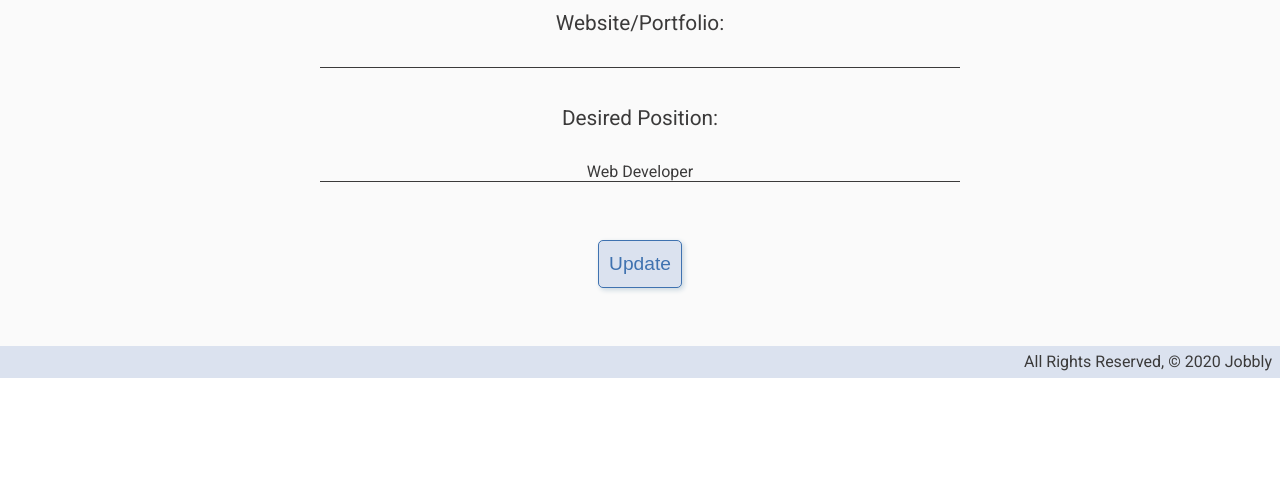
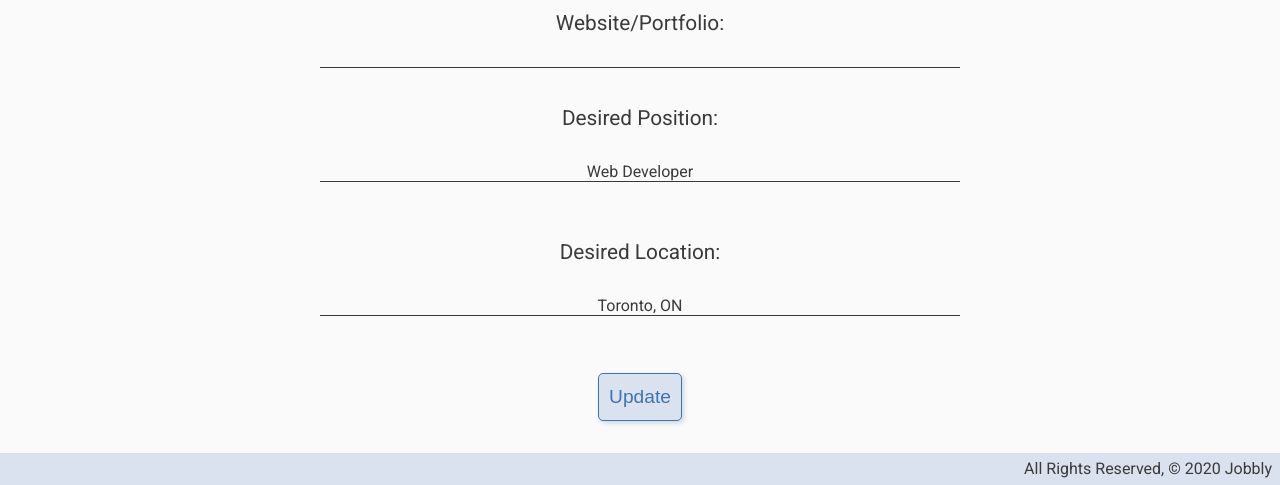
Before and after one commit to seiteambestteam/jobbly, a Django app: page /accounts/profile/ in a window 1280 px wide. Shown: the part 422-907 px from the top of the page. Before the commit the page ends 800 px from the top, so only its background shows below. Run offline with Django 3.2, Linux system fonts and the light colour scheme; the visitor is signed in with stand-in values (Sample User, id 1); some libraries are stand-ins or nearby versions.

Commit message:
Update profile.html

```diff
--- a/job_tracker/templates/profile.html
+++ b/job_tracker/templates/profile.html
@@ -16,6 +16,9 @@
 <p> Desired Position: </p>
 <p class="border-bottom text-center txt-sml"> {{ user.profile.jobsearch }} </p>
 <br>
+<p> Desired Location: </p>
+<p class="border-bottom text-center txt-sml"> {{ user.profile.joblocation }} </p>
+<br>
 <br>
 <button class="btn center txt-medium btn-lg"><a href='{% url "edit_profile" %}'>Update</a></button>
 
```
